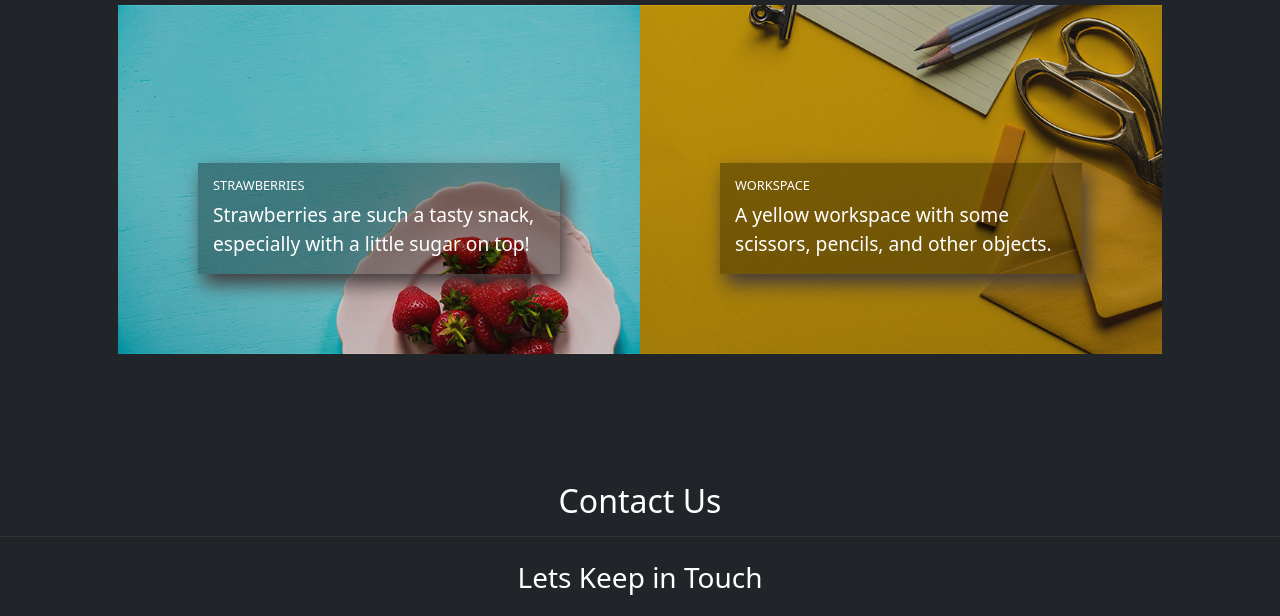
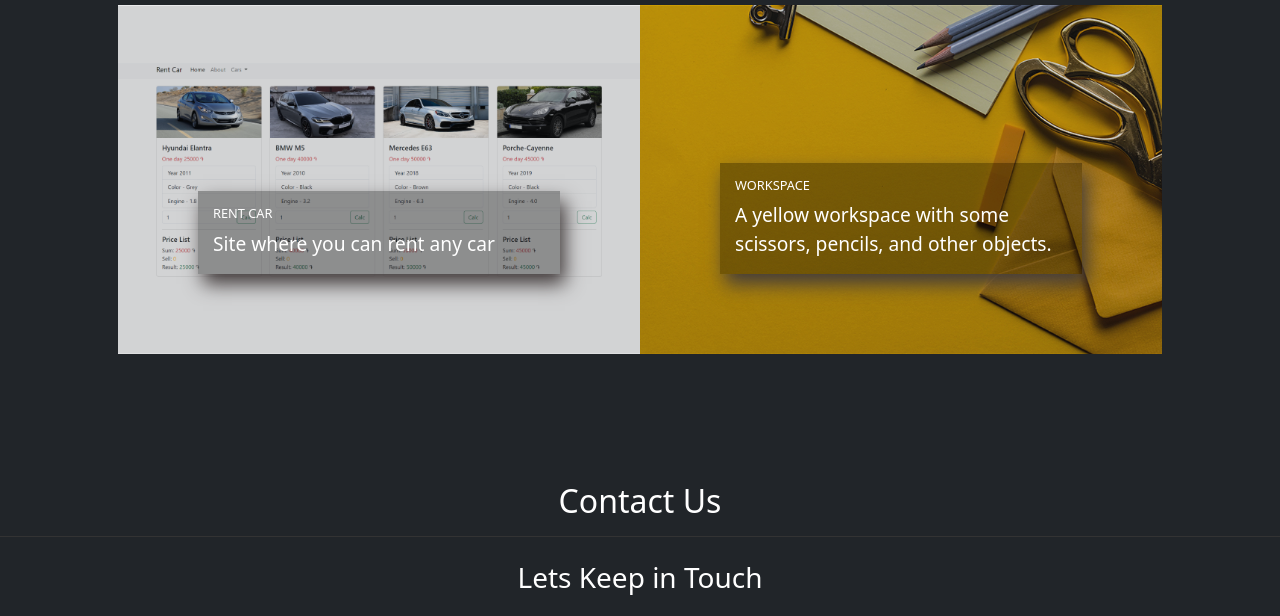
Before and after one commit to VladKhachatryan/portfolio, a plain HTML site: page am.html in a window 1280 px wide. Shown: the part 3053-3669 px from the top of the page. Drawn offline with nearby package versions, Linux system fonts and the light colour scheme.

Commit message:
Fixed bugs

```diff
--- a/am.html
+++ b/am.html
@@ -201,17 +201,18 @@
             </a>
           </div>
           <div class="col-lg-6 mb-2">
-            <a class="portfolio-item" href="#!">
+            <a class="portfolio-item" href="https://rentcar-tau.vercel.app/" target="_blank">
               <div class="caption">
                 <div class="caption-content">
-                  <h2>Strawberries</h2>
-                  <p class="mb-0">
-                    Strawberries are such a tasty snack, especially with a
-                    little sugar on top!
-                  </p>
+                  <h2>Rent Car</h2>
+                  <p class="mb-0">Site where you can rent any car</p>
                 </div>
               </div>
-              <img class="img-fluid" src="./img/portfolio-3.jpg" alt="..." />
+              <img
+                class="img-fluid"
+                src="./img/projects/rentcar.png"
+                alt="rentcar"
+              />
             </a>
           </div>
           <div class="col-lg-6 mb-2">
```
Also changed, not shown: index.html (+1 -1 lines), ru.html (+8 -7 lines).
